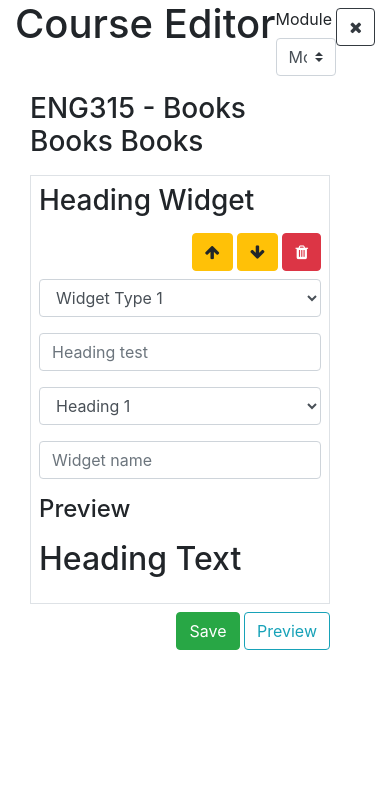
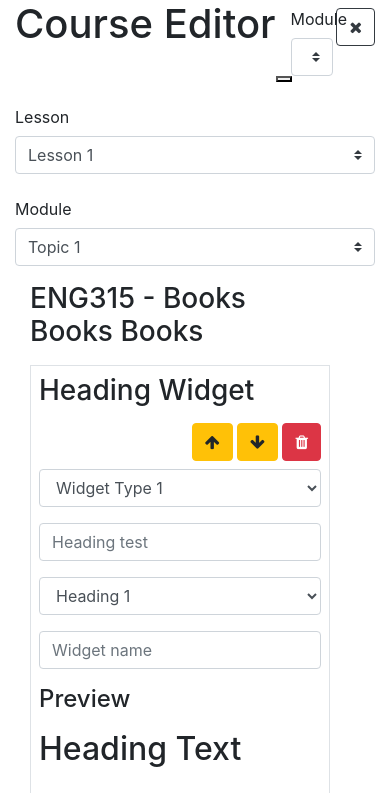
Before and after one commit to whysgai/EdTeach_Server_Java, a web app: page /course_editor/editor.template.client.html in a window 390 px wide. Shown: the part 96-889 px from the top of the page. Before the commit the page ends 746 px from the top, so only its background shows below. Run offline with its HTML, style and script files only (its server is not run), Linux system fonts and the light colour scheme; data that the repository does not hold is empty.

Commit message:
feat: Add mobile moduple topic and lesson menus

```diff
--- a/src/main/webapp/course_editor/editor.template.client.html
+++ b/src/main/webapp/course_editor/editor.template.client.html
@@ -25,12 +25,33 @@
             </div>
             <form class="d-block d-sm-none">
                 <div class="form-group row">
-                    <label for="module" class="col-form-label">Module</label>
-                    <div class="">
+                    <label for="module" class="col-sm-2 col-form-label">Module</label>
+                    <div class="col-sm-9">
                         <select class="custom-select wbdv-field wbdv-role" id="module">
                             <option value="Mod 1">Mod 1</option>
                             <option value="Mod 2">Mod 2</option>
                             <option value="Mod 3">Mod 3</option>
+                        </select>
+                    </div>
+                    <button></button>
+                </div>
+                <div class="form-group row">
+                    <label for="module" class="col-sm-2 col-form-label">Lesson</label>
+                    <div class="col-sm-10">
+                        <select class="custom-select wbdv-field wbdv-role" id="module">
+                            <option value="Lesson 1">Lesson 1</option>
+                            <option value="Lesson 2">Lesson 2</option>
+                            <option value="Lesson 3">Lesson 3</option>
+                        </select>
+                    </div>
+                </div>
+                <div class="form-group row">
+                    <label for="module" class="col-sm-2 col-form-label">Module</label>
+                    <div class="col-sm-10">
+                        <select class="custom-select wbdv-field wbdv-role" id="module">
+                            <option value="Topic 1">Topic 1</option>
+                            <option value="Topic 2">Topic 2</option>
+                            <option value="Topic 3">Topic 3</option>
                         </select>
                     </div>
                 </div>
@@ -41,7 +62,6 @@
                         <li class="btn btn-dark btn-block wbdv-module-item">Module 1 -
                             <span class="wbdv-module-item-title">Books</span>
                             <a href="#" class="pull-right font-white wbdv-module-item-delete-btn"><i class="fa fa-times-circle" aria-hidden="true"></i></a>
-
                         </li>
                         <li class="btn btn-dark btn-block wbdv-module-item">Module 2 -
                             <span class="wbdv-module-item-title">Novels</span>
```
